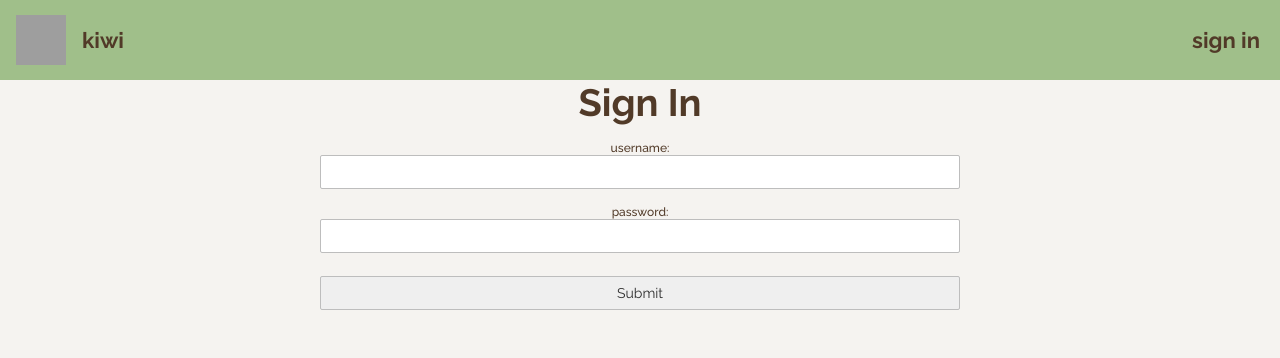
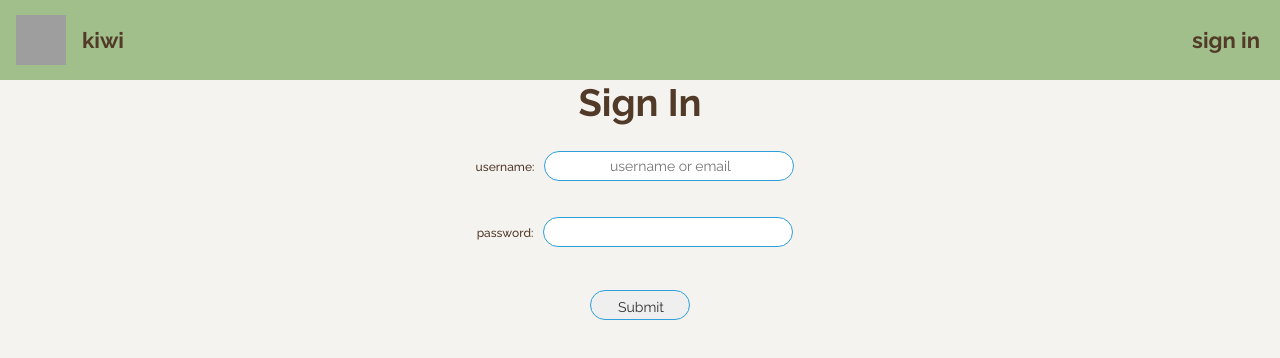
Before and after one commit to jadekeegan/kiwi, a React (Create React App) app: page /sign-in in a window 1280 px wide. Shown: the top 358 px of the page. Built offline with nearby package versions, Linux system fonts and the light colour scheme; grey boxes are pictures that could not be loaded.

Commit message:
more styling to sign-in

```diff
--- a/src/components/signin.component.css
+++ b/src/components/signin.component.css
@@ -2,3 +2,29 @@
     margin: auto;
     width: 50%;
   }
+
+input[type=text]{
+    -webkit-border-radius: 20px;
+    -moz-border-radius: 20px;
+    border-radius: 20px;
+    border: 1px solid #2d9fd9;
+    width: 250px;
+    height: 30px;
+    padding-left: 10px;
+    margin: 10px;
+}
+
+input[type=text]:focus {
+    outline: none;
+}
+
+input[type="submit"]{
+    -webkit-border-radius: 20px;
+    -moz-border-radius: 20px;
+    border-radius: 20px;
+    border: 1px solid #2d9fd9;
+    width: 100px;
+    height: 30px;
+    padding-left: 10px;
+    margin: 10px;
+}
--- a/src/components/signin.component.js
+++ b/src/components/signin.component.js
@@ -35,7 +35,7 @@ export default class SignIn extends Component {
         <form onSubmit={this.handleSubmit}>
         <label>
           Username:
-          <input name="username" type="text" value={this.state.value} onChange={this.handleInputChange} />
+          <input name="username" type="text" placeholder="username or email" value={this.state.value} onChange={this.handleInputChange} />
         </label>
         <label>
           Password:
```
